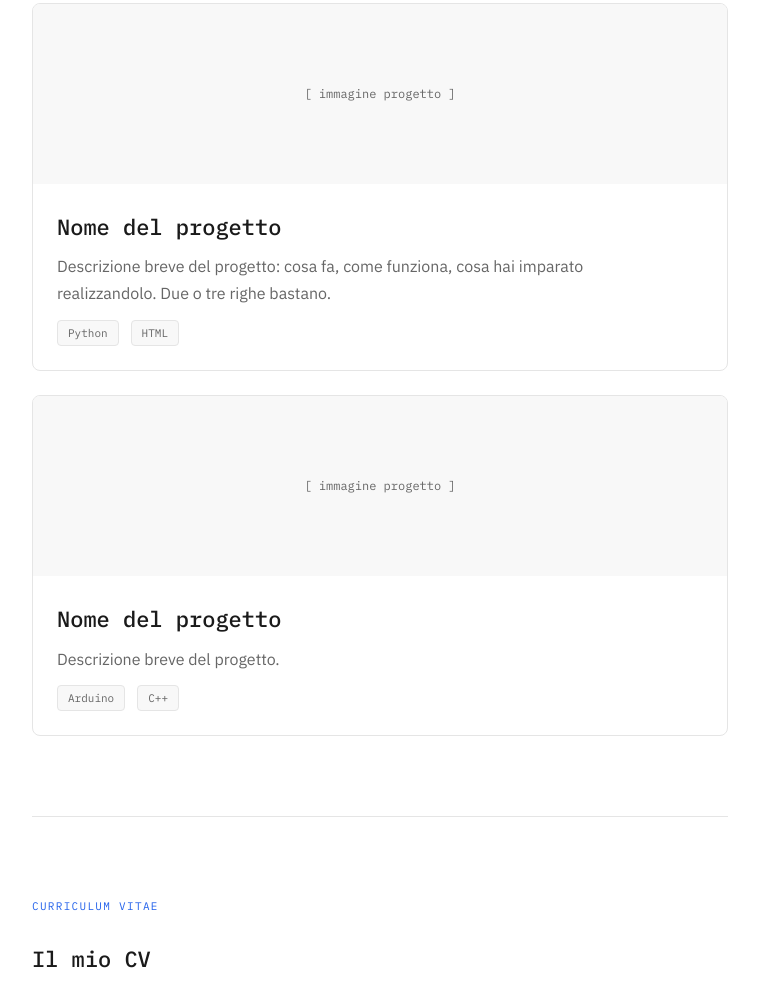
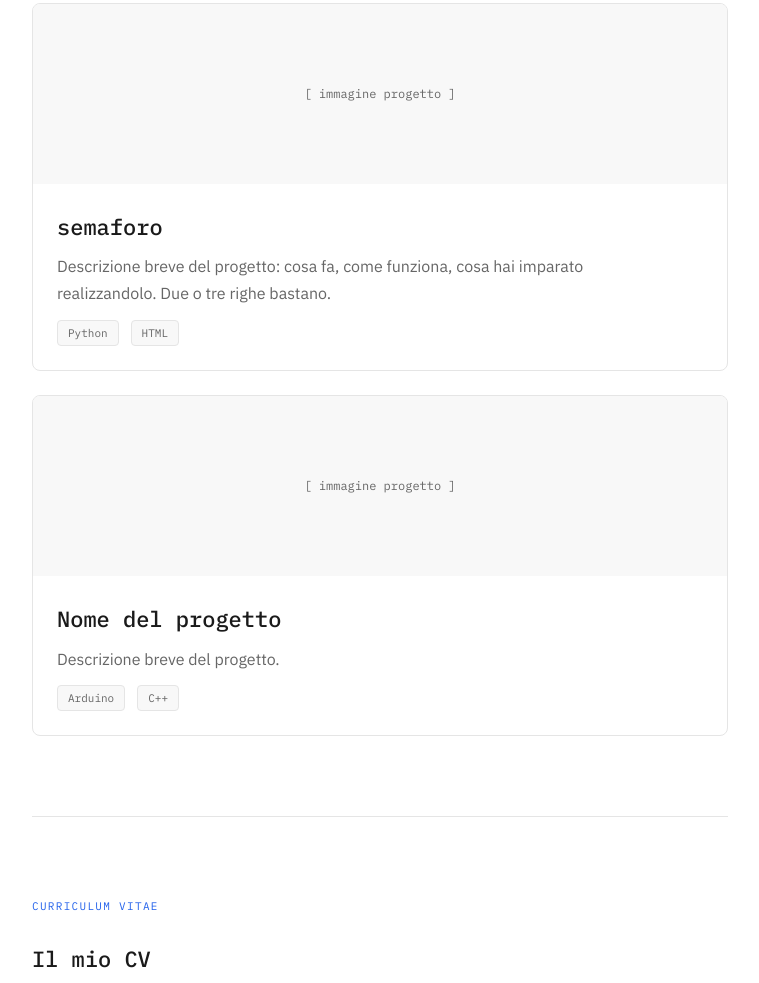
Before and after one commit to Coding-ImmeLav/sito-template-clarkmanansala, a plain HTML site: page index.html in a window 1280 px wide. Shown: the part 1990-2973 px from the top of the page, without its empty margins (260-1019 px from the left). Drawn offline with Linux system fonts and the light colour scheme.

Commit message:
Update index.html

```diff
--- a/index.html
+++ b/index.html
@@ -191,7 +191,7 @@
             [ immagine progetto ]
           </div>
           <div class="progetto-corpo">
-            <h2>Nome del progetto</h2>
+            <h2>semaforo</h2>
             <p style="margin-top: 8px;">
               Descrizione breve del progetto: cosa fa, come funziona, cosa hai imparato
               realizzandolo. Due o tre righe bastano.
```
